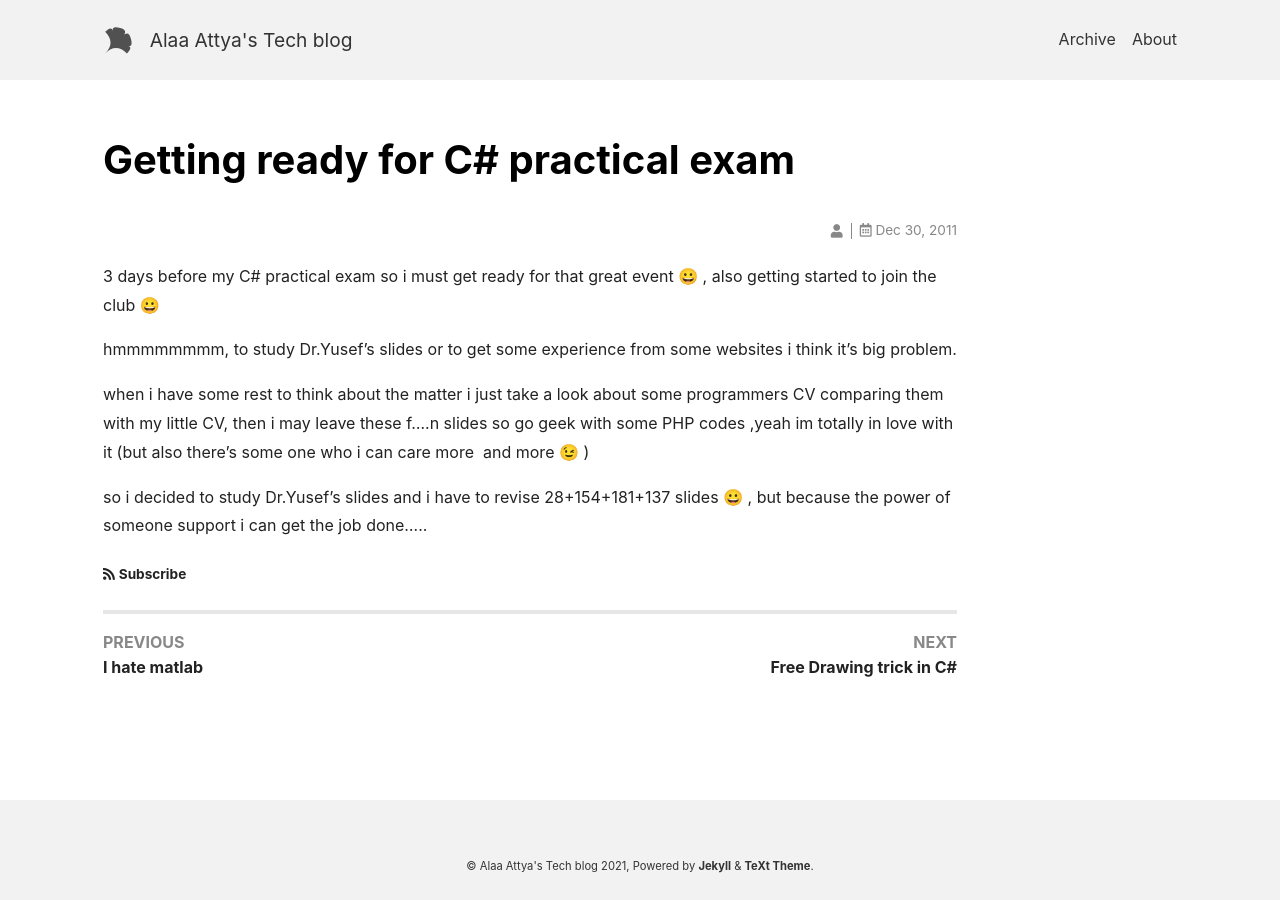
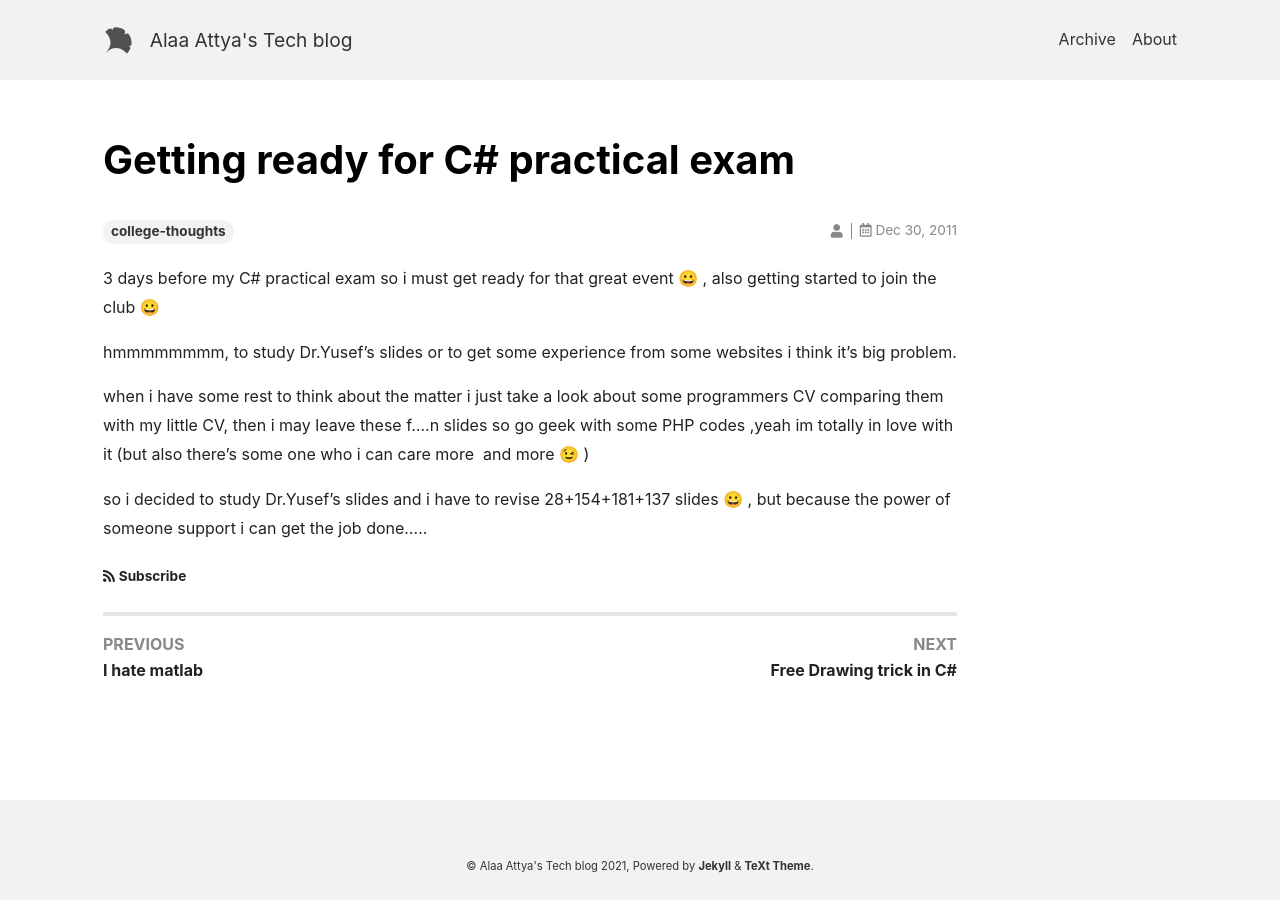
Before and after one commit to AlaaAttya/my-blog, a Jekyll site: the page built from _posts/2011-12-30-getting-ready-for-c-practical-exam.md, in a window 1280 px wide. Built offline with Jekyll 4.4.1, drawn with Linux system fonts in a browser that asks for light colours; nearby versions of some CDN libraries; comment, search, counter and statistics services are not loaded.

Commit message:
update styles

```diff
--- a/_posts/2011-12-30-getting-ready-for-c-practical-exam.md
+++ b/_posts/2011-12-30-getting-ready-for-c-practical-exam.md
@@ -9,6 +9,9 @@ publicize_results:
   - 'a:1:{s:7:"twitter";a:1:{i:248646703;a:2:{s:7:"user_id";s:9:"AlaaAttya";s:7:"post_id";s:18:"152802756099452928";}}}'
 categories:
   - College thoughts
+tags:
+  - 'college-thoughts'
+key: Getting-ready-for-exam-11
 ---
 3 days before my C# practical exam so i must get ready for that great event 😀 , also getting started to join the club 😀
 
```
